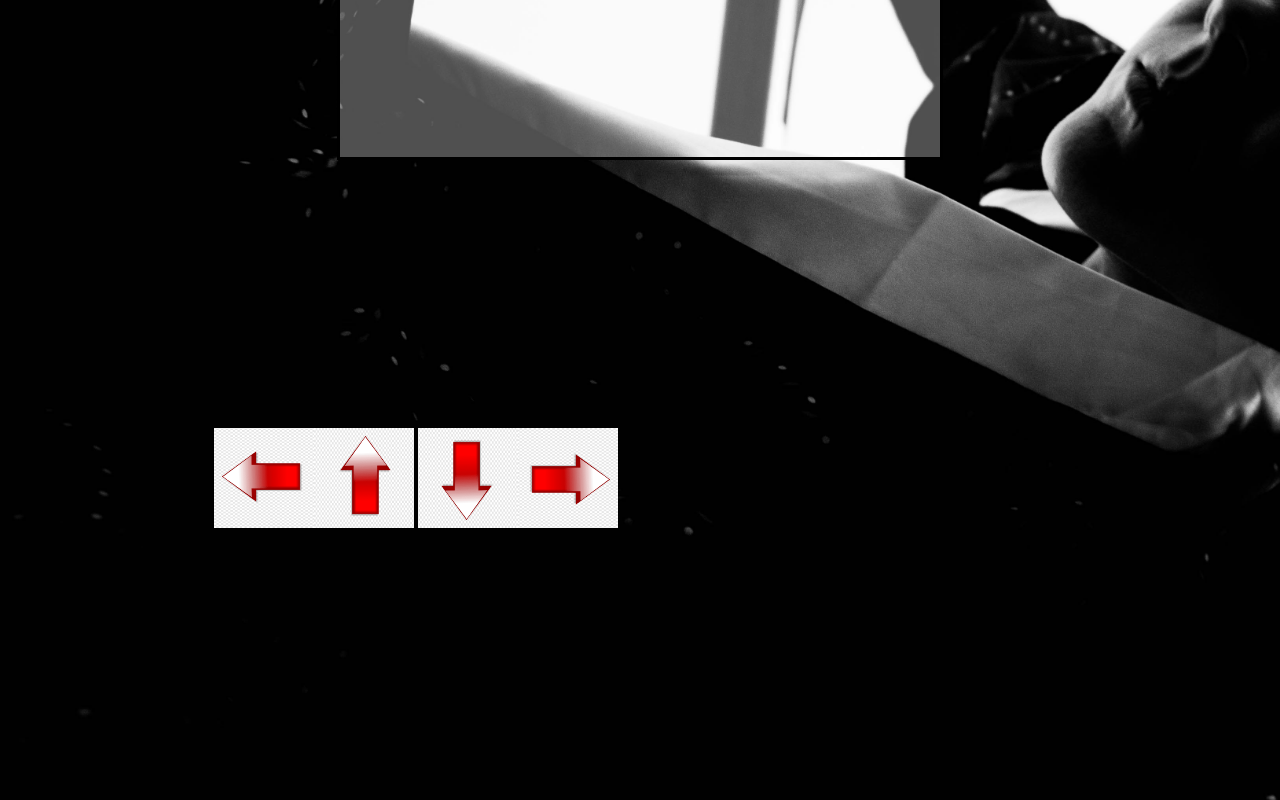
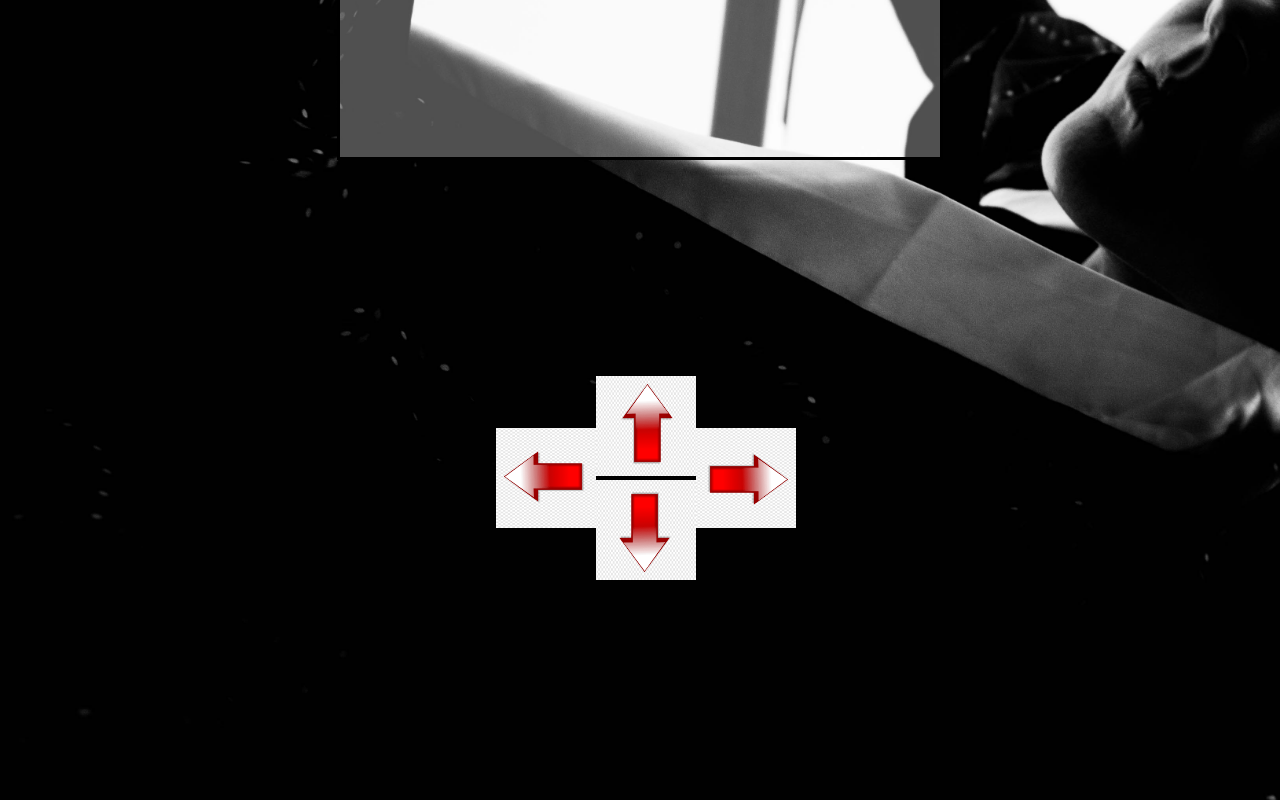
Before and after one commit to Marly-Yasuke/Bushido-survival, a plain HTML site: page index.html in a window 1280 px wide. Shown: the part 772-1572 px from the top of the page. Drawn offline with Linux system fonts and the light colour scheme.

Commit message:
gamepoud layout

```diff
--- a/CSS/style.css
+++ b/CSS/style.css
@@ -105,6 +105,7 @@ header {
     border: solid;
 
 }
+
 .gamepad {
     display: flex;
     flex-wrap: nowrap;
@@ -115,6 +116,8 @@ header {
     height: 80vh;
     overflow: auto;
     flex-direction: row;
+
+    margin-left: 18%;
 }
 
 .arrows{
@@ -201,6 +204,9 @@ header {
 
 /* *******IDS******** */
 
+#column {
+    flex-direction: column;
+}
 
 #game-over {
     position: fixed;
--- a/index.html
+++ b/index.html
@@ -39,9 +39,9 @@
     </main>
     <section class="gamepad">
 <section><img id="left-arrow" class="arrows" src="./Img/Left arrow.png" alt="left arrow"></section>
-<section>
-    <img id="up-arrow" class="arrows" src="./Img/up arrow - Copy.png" alt="up arrow">
-    <img id="down-arrow" class="arrows" src="./Img/down arrow.png" alt="down arrow">
+<section id="column">
+    <section><img id="up-arrow" class="arrows" src="./Img/up arrow - Copy.png" alt="up arrow"></section>
+    <section><img id="down-arrow" class="arrows" src="./Img/down arrow.png" alt="down arrow"></section>
 </section>
 <section>
     <img id="right-arrow" class="arrows" src="./Img/right arrow.png" alt="right arrow">
```
